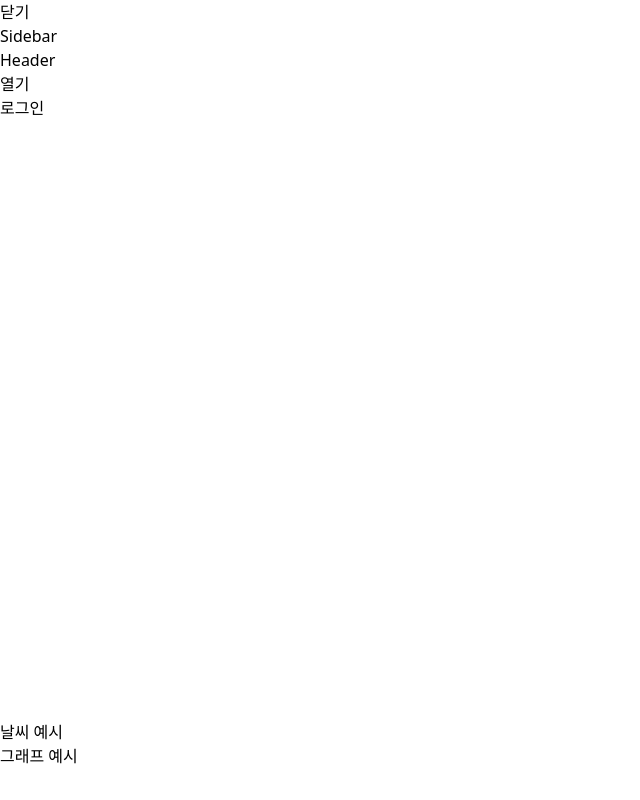
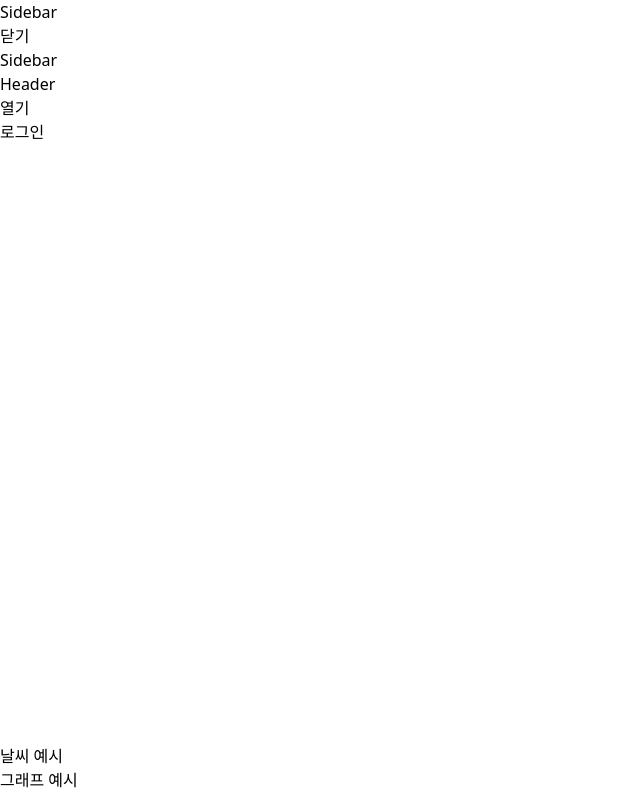
Before and after one commit to thatline99/localup-frontend, a Next.js app: page / in a window 1280 px wide. Shown: the whole page, without its empty margins (0-640 px from the left). Built offline with nearby package versions, Linux system fonts and the light colour scheme.

Commit message:
Fix sidebar header alignment

```diff
--- a/src/components/layouts/SidebarLayout.tsx
+++ b/src/components/layouts/SidebarLayout.tsx
@@ -26,14 +26,17 @@ export default function SidebarLayout({
       <aside
         className={`fixed inset-y-0 left-0 z-20 w-64 border-r bg-background p-4 transition-transform duration-300 ${open ? "translate-x-0" : "-translate-x-full"} md:static md:translate-x-0`}
       >
+        <div className="mb-4 flex items-center justify-between md:hidden">
+          {sidebar}
           <button
             type="button"
-          className="mb-4 rounded border px-2 py-1 md:hidden"
+            className="rounded border px-2 py-1"
             onClick={() => setOpen(false)}
           >
             닫기
           </button>
-        {sidebar}
+        </div>
+        <div className="hidden md:block">{sidebar}</div>
       </aside>
       <div className="flex flex-1 flex-col">
         <header className="flex items-center justify-between border-b p-4">
```
Lines whose indentation alone changed are shown as unchanged.
